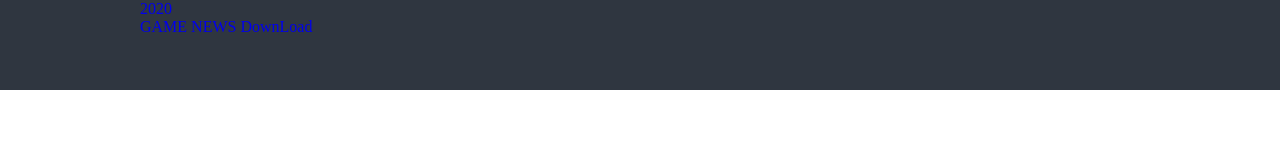
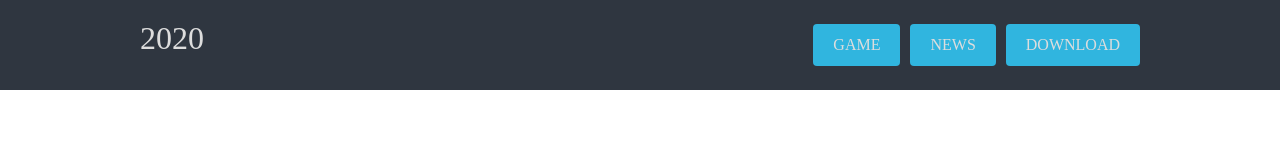
Before and after one commit to reumia19/2020-first-semester, a plain HTML site: page index.html in a window 1280 px wide. Drawn offline with Linux system fonts and the light colour scheme.

Commit message:
add navigation css

```diff
--- a/css/header.css
+++ b/css/header.css
@@ -14,3 +14,27 @@ header{
 	padding: 0 10px;
 	margin: auto;
 }
+
+.logo{
+	float:left;
+	padding : 20px 0;
+	color: #ddd;
+	font-size: 2em;
+}
+
+.navigation-menu{
+	float: right;
+	display: flex;
+	align-items: center;
+	min-height: 90px;
+}
+
+.navigation-menu a{
+	margin-left: 10px;
+	color: #ddd;
+	text-transform: uppercase;
+	padding:12px 20px;
+	background: #30B5DF;
+	border-radius: 4px;
+	transition: .3s linear;
+}
```
